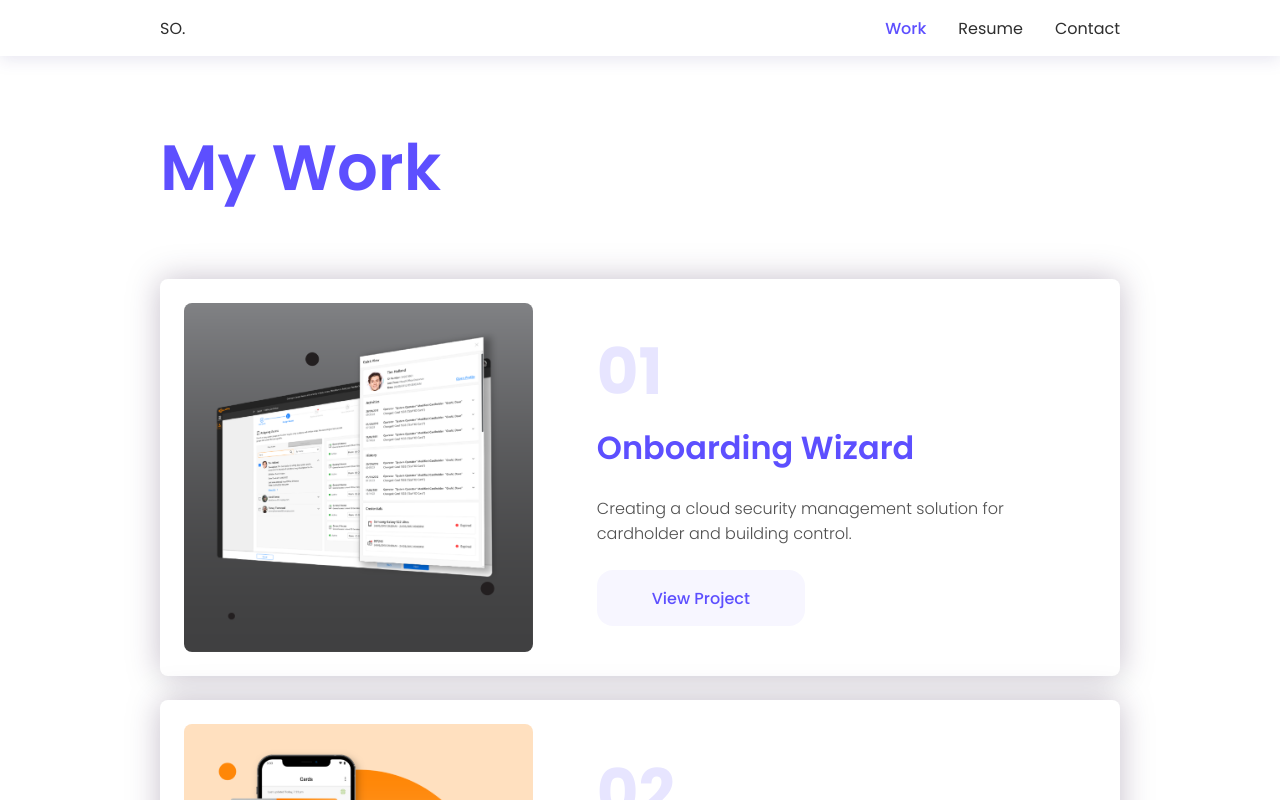
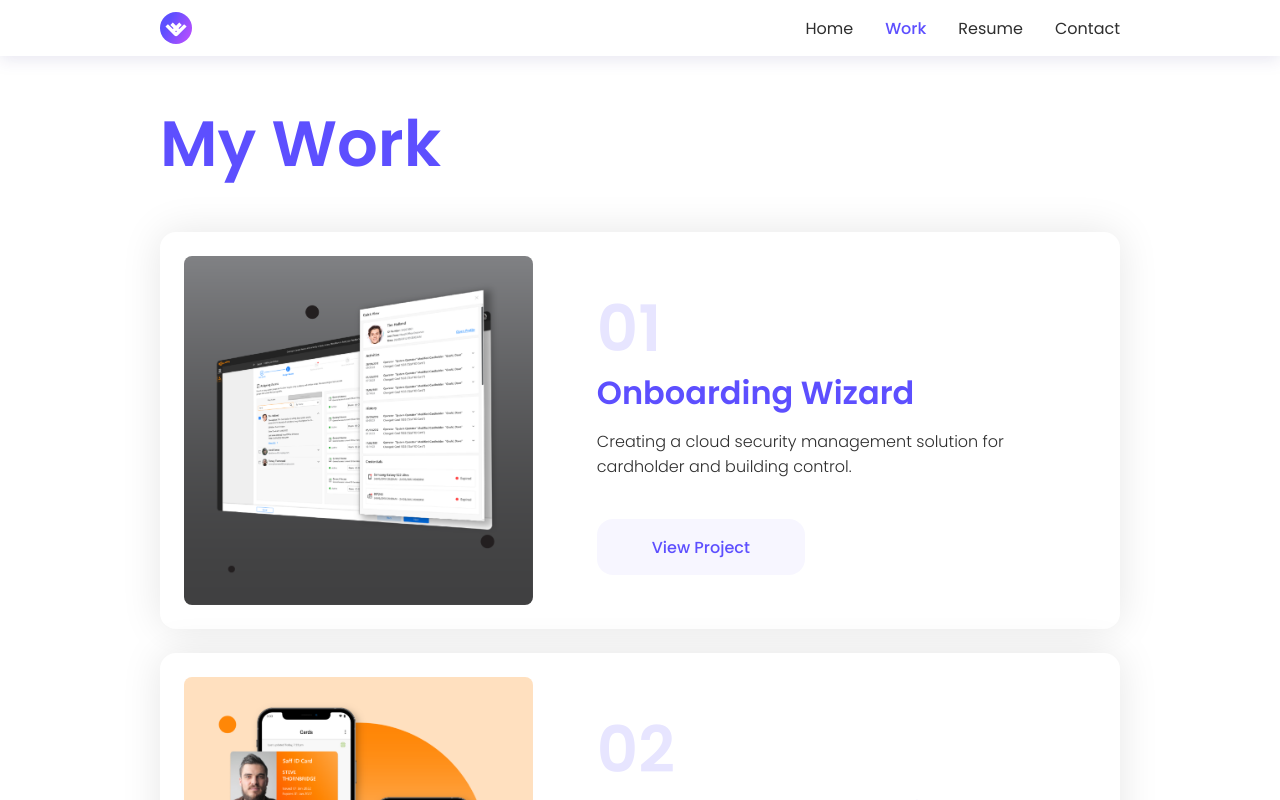
Before and after one commit to DesignStevie/Theorox-Studios, a React (Create React App) app: page /my-work in a window 1280 px wide. Built offline with nearby package versions, Linux system fonts and the light colour scheme.

Commit message:
optimise code and update visuals

```diff
--- a/src/Components/Footer/Footer.css
+++ b/src/Components/Footer/Footer.css
@@ -54,6 +54,9 @@
   color: #bdbdbd;
   font-weight: 300;
 }
+.footer-madeby p{
+  font-size: 0.875rem;
+}
 
 @media only screen and (max-width: 650px) {
   .footer-container {
--- a/src/Components/NavBar/NavBar.css
+++ b/src/Components/NavBar/NavBar.css
@@ -1,16 +1,16 @@
-.sidenav-container{
-    width:100%;
+.sidenav-container {
+  width: 100%;
   background-color: #fff;
   position: fixed;
-    top:0;
-    left:0;
+  top: 0;
+  left: 0;
   height: 3.5rem;
   filter: drop-shadow(0rem 0.25rem 0.5rem rgb(30 22 115 / 0.1));
   align-items: center;
   z-index: 100;
 }
 
-.sidenav-item-container{
+.sidenav-item-container {
   max-width: 60rem;
   min-width: none;
   height: inherit;
@@ -20,29 +20,33 @@
   gap: 2rem;
   padding: 0rem 1rem;
 }
-.sidenav-container :nth-child(2){
+.navLogo {
+    display: flex;
+    align-items: center;
+}
+.sidenav-container :nth-child(2) {
   margin-left: auto;
 }
 
-.nav-item{
+.nav-item {
   color: #2e2e2e;
   text-decoration: none;
 }
 
 .selected {
   font-weight: 500;
-    color: #5D4FFF !important;
+  color: #5d4fff !important;
 }
 
 .menu-selected .sidenav-item .sidenav-svg {
   fill: #fff;
 }
 
-.mobile-menu-container{
+.mobile-menu-container {
   display: none;
 }
 
-.sidenav-mobile{
+.sidenav-mobile {
   flex-direction: row;
   height: inherit;
   margin: 0 auto;
@@ -51,29 +55,29 @@
   padding: 0rem 1rem;
 }
 
-.menu-opened{
+.menu-opened {
   height: 100vh;
   display: flex;
   flex-direction: column;
-    gap:2rem;
+  gap: 2rem;
   background-color: rgba(255 255 255 /0.95);
   padding: 1rem 1rem;
 }
-.menu-closed{
+.menu-closed {
   display: none;
 }
 
-.nav-item-mobile{
+.nav-item-mobile {
   text-decoration: none;
   color: #2e2e2e;
   margin-left: auto;
 }
 
 @media only screen and (max-width: 768px) {
-    .sidenav-item-container{
+  .sidenav-item-container {
     display: none;
   }
-    .mobile-menu-container{
+  .mobile-menu-container {
     height: inherit;
     display: block;
   }
--- a/src/Components/NavBar/NavBar.jsx
+++ b/src/Components/NavBar/NavBar.jsx
@@ -12,7 +12,8 @@ function NavBar() {
             to="/"
             className={({ isActive }) =>
               isActive ? "nav-item selected" : "nav-item "
-            }end
+            }
+            end
           >
             SO.
           </NavLink>
@@ -51,7 +52,8 @@ function NavBar() {
             to="/"
             className={({ isActive }) =>
               isActive ? "nav-item-mobile selected" : "nav-item-mobile"
-            }end
+            }
+            end
           >
             Home
           </NavLink>
@@ -71,23 +73,54 @@ function NavBar() {
           >
             Resume
           </NavLink>
-          <NavLink
-            to="/#contact"
-            className="nav-item-mobile"
-          >
+          <NavLink to="/#contact" className="nav-item-mobile">
             Contact
           </NavLink>
         </div>
       </div>
 
       <div className="sidenav-item-container">
+        <NavLink to="/" className="navLogo" end>
+          <svg
+            width="32"
+            height="32"
+            viewBox="0 0 32 32"
+            fill="none"
+            xmlns="http://www.w3.org/2000/svg"
+          >
+            <rect
+              width="32"
+              height="32"
+              rx="16"
+              fill="url(#paint0_linear_1150_545)"
+            />
+            <path
+              d="M24.1858 12.1303L19.3047 16.9979L18.4907 16.1862L21.7496 12.9421L19.3076 10.5068L16.0517 13.7538L12.7957 10.5068L10.3595 12.9449L13.6126 16.189L12.7986 16.9979L7.91755 12.1303L5.47559 14.5655L14.4237 23.489C15.3211 24.3839 16.7794 24.3839 17.6768 23.489L26.6249 14.5655L24.1829 12.1303H24.1858ZM16.8657 19.4331L16.0517 20.242L15.2406 19.4331L16.0517 18.6214L16.8657 19.4331Z"
+              fill="white"
+            />
+            <defs>
+              <linearGradient
+                id="paint0_linear_1150_545"
+                x1="16"
+                y1="-5.60001"
+                x2="41.7369"
+                y2="7.54993"
+                gradientUnits="userSpaceOnUse"
+              >
+                <stop stopColor="#5D4FFF" />
+                <stop offset="1" stopColor="#BC4FFF" />
+              </linearGradient>
+            </defs>
+          </svg>
+        </NavLink>
         <NavLink
           to="/"
           className={({ isActive }) =>
             isActive ? "nav-item selected" : "nav-item "
-          }end
+          }
+          end
         >
-          SO.
+          Home
         </NavLink>
         <NavLink
           to="/my-work"
@@ -105,10 +138,7 @@ function NavBar() {
         >
           Resume
         </NavLink>
-        <NavLink
-          to="/#contact"
-          className="nav-item"
-        >
+        <NavLink to="/#contact" className="nav-item">
           Contact
         </NavLink>
       </div>
--- a/src/Components/WorkItem/WorkItem.css
+++ b/src/Components/WorkItem/WorkItem.css
@@ -1,21 +1,45 @@
 .workitems {
   display: flex;
   flex-direction: column;
-  gap:1.5rem;
+  gap: 1.5rem;
 }
 .workitem-container {
   text-decoration: none;
   background-color: #fff;
-  filter: drop-shadow(0rem 0rem 1rem rgb(27 0 49 / 0.25));
-  border-radius: 0.5rem;
-  transition: transform 0.2s;
-
+  box-shadow: 0px 0px 40px rgba(0, 0, 0, 0.1);
+  transition: box-shadow 1s ease-in-out;
+  border-radius: 1rem;
+  transition: transform 0.5s;
   padding: 1.5rem 4rem 1.5rem 1.5rem;
   max-height: 400px;
   display: flex;
   flex-direction: row;
   gap: 4rem;
   align-items: center;
+}
+
+.workitem-container:after {
+  content: "";
+  border-radius: 1rem;
+  opacity: 0;
+  position: absolute;
+  z-index: -1;
+  top: 0;
+  left: 0;
+  width: 100%;
+  height: 100%;
+  box-shadow: 0 5px 15px rgba(0, 0, 0, 0.3);
+  -webkit-transition: all 0.6s cubic-bezier(0.165, 0.84, 0.44, 1);
+  transition: all 0.6s cubic-bezier(0.165, 0.84, 0.44, 1);
+}
+
+.workitem-container:hover {
+  -webkit-transform: scale(1.05);
+  cursor: pointer;
+}
+
+.workitem-container:hover::after {
+  opacity: 1;
 }
 
 .project-image {
@@ -29,34 +53,29 @@
   border-radius: 0 0 0.5rem 0.5rem;
   background-color: #fff;
   transform: translateY(0.5rem);
-  transition:transform 2s;
+  transition: transform 2s;
   display: flex;
   flex-direction: column;
-  gap:1.5rem;
+  gap: 1.5rem;
 }
 
-.workitem-content h1{
-  color: #E7E5FF;
+.workitem-content h1 {
+  color: #e7e5ff;
   line-height: 3.5rem;
 }
 
-.workitem-container h4{
+.workitem-container h4 {
   font-size: 1rem;
-  color: #4F4F4F;
+  color: #4f4f4f;
 }
 
-Link{
+Link {
   text-decoration: none;
 }
 .workitem-content p {
   color: #2e2e2e;
   font-weight: 300;
   padding-bottom: 1rem;
-}
-
-.workitem-container:hover {
-  transform: scale(1.025);
-  cursor: pointer;
 }
 
 @media only screen and (max-width: 768px) {
@@ -66,11 +85,11 @@ Link{
     max-height: none;
   }
 
-  .project-image{
-    width:100%
+  .project-image {
+    width: 100%;
   }
 
-  .workitem-content{
+  .workitem-content {
     padding: 1.5rem 0rem;
   }
 }
--- a/src/Components/WorkItem/WorkItem.jsx
+++ b/src/Components/WorkItem/WorkItem.jsx
@@ -17,7 +17,7 @@ function WorkItem() {
             <div className="workitem-content">
               <h1>0{project.id + 1}</h1>
               <h2 className="pageHeadingPurpleSmall"> {project.projectName}</h2>
-              <h4> {project.short_description}</h4>
+              <p> {project.short_description}</p>
               <button className="roundbutton secondary-button">View Project</button>
             </div>
           </Link>
--- a/src/Components/WorkItem/WorkPageItems.jsx
+++ b/src/Components/WorkItem/WorkPageItems.jsx
@@ -17,7 +17,7 @@ function WorkPageItems() {
             <div className="workitem-content">
               <h1>0{project.id + 1}</h1>
               <h2 className="pageHeadingPurpleSmall"> {project.projectName}</h2>
-              <h4> {project.short_description}</h4>
+              <p> {project.short_description}</p>
               <button className="roundbutton secondary-button">
                 View Project
               </button>
--- a/src/Pages/Home.css
+++ b/src/Pages/Home.css
@@ -151,6 +151,7 @@
   margin: 3rem 0rem;
   font-size: 1.25rem;
   font-weight: 300;
+  line-height: normal;
   color: #2e2e2e;
 }
 
--- a/src/Pages/Home.jsx
+++ b/src/Pages/Home.jsx
@@ -93,10 +93,10 @@ function Home() {
         <div className="sectionHeading">
           <h2>Get in contact</h2>
           <div className="contactContainer">
-            <h4>
+            <p>
               Let’s have a chat, maybe even a coffee? Fire an email to
               <b> stevenodendaal98@gmail.com</b>
-            </h4>
+            </p>
             <a href="mailto: stevenodendaal98@gmail.com">
               <button className="roundbutton primary-button">Let's chat</button>
             </a>
--- a/src/Pages/Project.jsx
+++ b/src/Pages/Project.jsx
@@ -147,11 +147,12 @@ function Project(myProjectData) {
                       alt="project"
                     />
                     <div className="workitem-content">
+                    <h1>0{project.id + 1}</h1>
                       <h2 className="pageHeadingPurpleSmall">
                         {" "}
                         {project.projectName}
                       </h2>
-                      <h4> {project.short_description}</h4>
+                      <p> {project.short_description}</p>
                       <button className="roundbutton secondary-button">
                         View Project
                       </button>
--- a/src/index.css
+++ b/src/index.css
@@ -1,3 +1,16 @@
+:root{
+  --primaryPurple: #5D4FFF;
+  --secondaryPurple: #E7E5FF;
+  --tertiaryPurple: #F7F6FF;
+  --pink: #BD4FFF;
+  --primaryGrey: #333;
+  --secondaryGrey: #4F4F4F;
+  --tertiaryGrey: #EEE;
+  --backgroundGrey: #FAFAFA;
+  --globalWhite: #FFF;
+
+}
+
 body,
 html {
   scroll-behavior: smooth;
@@ -31,24 +44,30 @@ button{
 }
 
 h4 {
-  font-weight: 300;
   font-size: 1rem;
+  line-height: 0.75rem;
 }
+
 h3 {
   font-size: 1.5rem;
   font-weight: 600;
+  line-height: 1rem;
 }
 h2 {
   font-size: 2rem;
   font-weight: 600;
+  line-height: 1.5rem;
 }
 
 h1 {
   font-size: 4rem;
+  line-height: 3rem;
+  font-weight: 600;
 }
 
 p {
-  font-size: 0.875rem;
+  font-size: 1rem;
+  font-weight: 300;
 }
 b {
   font-weight: 600;
@@ -74,7 +93,7 @@ b {
 
 .greyBackground{
   margin: 0 auto;
-  background: #FAFAFA;
+  background: var(--backgroundGrey)
 }
 
 .page-container {
@@ -82,13 +101,6 @@ b {
 }
 /* ---------- Other ---------- */
 
-.headerLineLarge {
-  width: 4rem;
-  background-color: #fff;
-  border: 1px solid #fff;
-  border-radius: 4px;
-  margin: 4rem 0rem;
-}
 .pageHeadingWhite {
   font-weight: 600;
   font-size: 4rem;
@@ -98,14 +110,14 @@ b {
 .pageHeadingPurple {
   font-weight: 600;
   font-size: 4rem;
-  color: #5D4FFF;
+  color: var(--primaryPurple);
   margin-bottom: 4rem;
 }
 
 .pageHeadingPurpleSmall{
   font-weight: 600;
   font-size: 2rem;
-  color: #5D4FFF;
+  color: var(--primaryPurple);
 }
 
 code {
```
Lines whose indentation alone changed are shown as unchanged.
